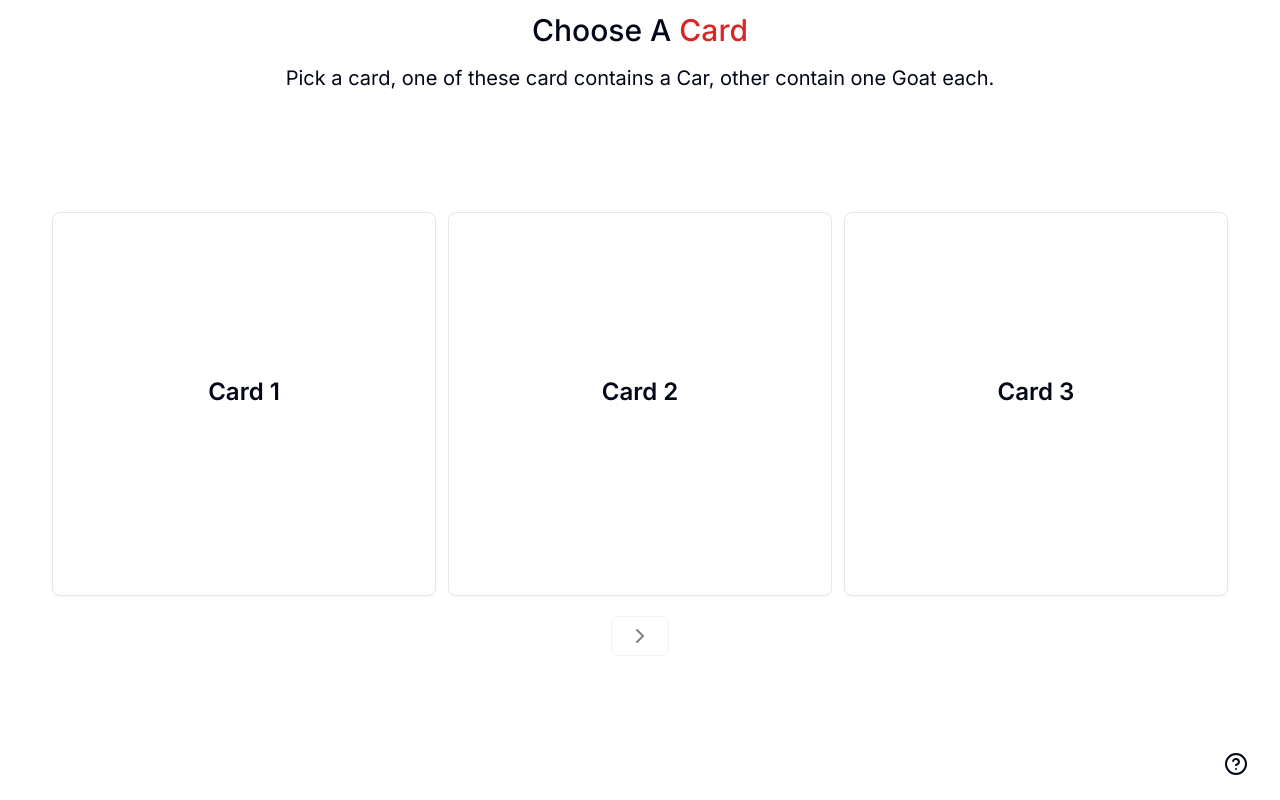
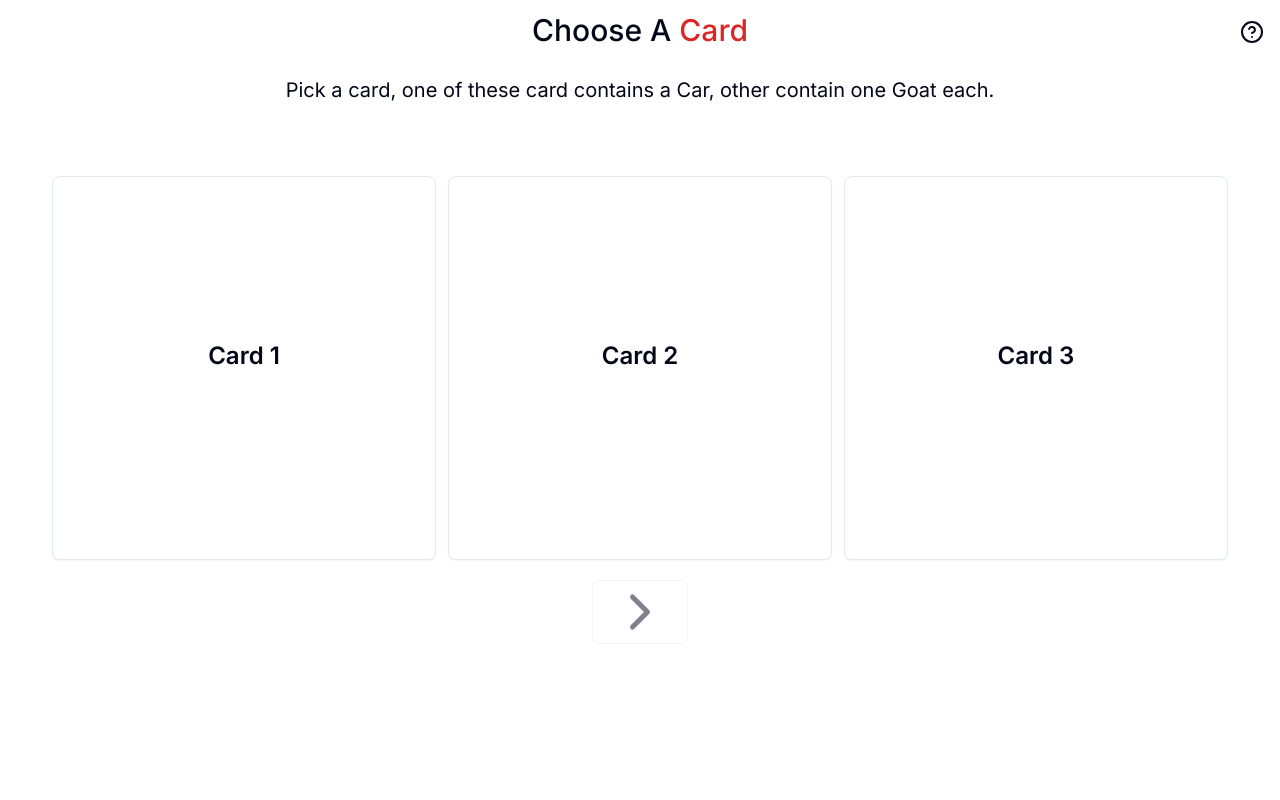
Before and after one commit to StepAsideLiL/car-or-goat, a Next.js app: page /play in a window 1280 px wide. Built offline with nearby package versions, Linux system fonts and the light colour scheme.

Commit message:
add navbar on play page

```diff
--- a/app/(play)/layout.tsx
+++ b/app/(play)/layout.tsx
@@ -1,4 +1,5 @@
-import BottomStat from "@/components/playing-field/botton-stat";
+import BottomStat from "@/components/playing-field/variable-stat";
+import Navbar from "@/components/templates/navbar";
 import { Children } from "@/lib/types";
 import { Metadata } from "next";
 
@@ -8,12 +9,12 @@ export const metadata: Metadata = {
 
 const PlayboardLayout = ({ children }: Children) => {
   return (
-    <div>
+    <div className="min-h-screen">
+      <Navbar />
+
       {children}
 
-      <div className="fixed bottom-4 right-4">
-        <BottomStat />
-      </div>
+      <div className="fixed bottom-4 right-4"></div>
     </div>
   );
 };
--- a/app/(play)/play/page.tsx
+++ b/app/(play)/play/page.tsx
@@ -1,22 +1,21 @@
 import CardSection from "@/components/playing-field/cards-section";
-import { Main } from "@/components/uis";
 import { carGoatArrayGenerator } from "@/lib/utils";
 
 const PlayPage = () => {
   const cards = carGoatArrayGenerator();
 
   return (
-    <Main className="container py-3 text-center">
-      <section>
+    <main className="container py-3 text-center space-y-4">
+      {/* <section>
         <h1 className="text-3xl font-medium">
           Choose A <span className="text-red-600">Card</span>
         </h1>
-      </section>
+      </section> */}
 
       <section className="flex justify-center gap-3">
         <CardSection cards={cards} />
       </section>
-    </Main>
+    </main>
   );
 };
 
--- a/components/playing-field/cards-section.tsx
+++ b/components/playing-field/cards-section.tsx
@@ -64,7 +64,7 @@ const CardSection = ({ cards }: { cards: number[] }) => {
 
   return (
     <section className="space-y-5">
-      <div className="h-32 text-center">
+      <div className="h-20 text-center">
         <h1 className="text-xl">{stageMessage[stage]}</h1>
       </div>
 
@@ -77,30 +77,11 @@ const CardSection = ({ cards }: { cards: number[] }) => {
       <Button
         variant={"outline"}
         onClick={handleNextBtn}
+        className="w-24 h-16"
         disabled={seletectedCard === null ? true : false}
       >
-        <ChevronRight />
+        <ChevronRight size={"60px"} />
       </Button>
-
-      {/* <Button
-        variant={"outline"}
-        onClick={handleNextBtn}
-        disabled={seletectedCard === null ? true : false}
-      >
-        <ChevronRight /> {stage}
-      </Button> */}
-
-      {/* <div>
-        {cards.map((card, index) => (
-          <span key={index}>
-            {card === 1 ? "Car" : "Goat"}
-            {", "}
-          </span>
-        ))}
-
-        <p>First Zero: {indexOfFirstZero}</p>
-        <p>One: {indexOfOne}</p>
-      </div> */}
 
       {stage === 5 && item === 1 && (
         <div className="m-0 overflow-hidden">
--- a/components/playing-field/botton-stat.tsx
+++ b/components/playing-field/variable-stat.tsx
@@ -9,7 +9,7 @@ import { Button } from "@/components/ui/button";
 import { HelpCircle } from "lucide-react";
 import { useStore } from "@/lib/store/store";
 
-const BottomStat = () => {
+const VariableStat = () => {
   const [stage, selectedCard, showCard1, showCard2, showCard3] = useStore(
     (state) => [
       state.stage,
@@ -42,4 +42,4 @@ const BottomStat = () => {
   );
 };
 
-export default BottomStat;
+export default VariableStat;
--- /dev/null
+++ b/components/templates/navbar.tsx
@@ -0,0 +1,21 @@
+import VariableStat from "@/components/playing-field/variable-stat";
+
+const Navbar = () => {
+  return (
+    <header className="flex gap-2 w-full py-3">
+      <div className="w-full"></div>
+
+      <div className="w-full flex justify-center">
+        <h1 className="text-3xl font-medium">
+          Choose A <span className="text-red-600">Card</span>
+        </h1>
+      </div>
+
+      <div className="w-full flex justify-end">
+        <VariableStat />
+      </div>
+    </header>
+  );
+};
+
+export default Navbar;
```
